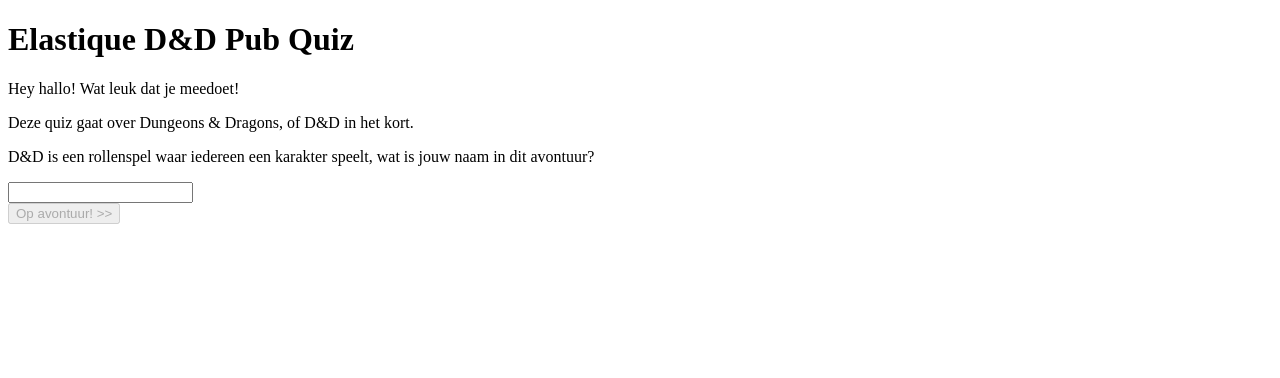
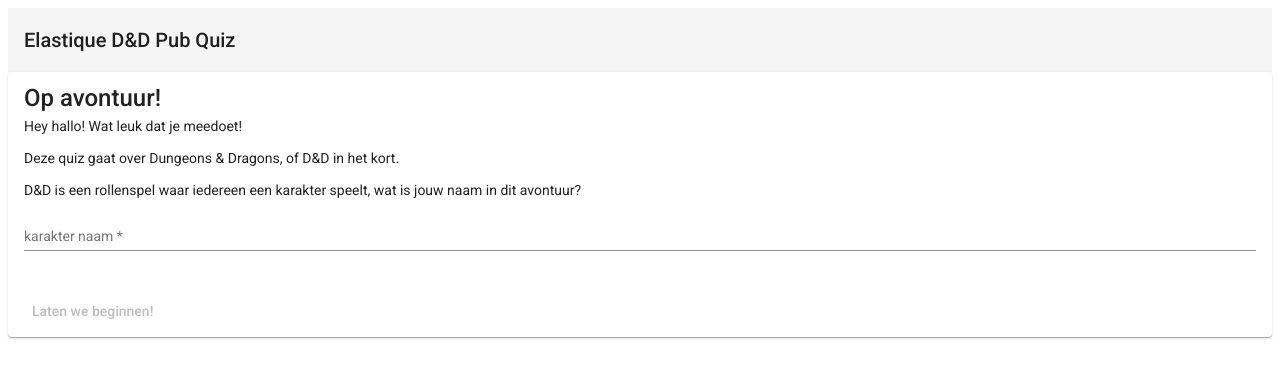
Before and after one commit to hexagon06/elastique-pub-quiz, an Angular app in the folder elastique-pub-quiz/: page /quiz in a window 1280 px wide. Shown: the top 378 px of the page. Built offline with nearby package versions, Linux system fonts and the light colour scheme.

Commit message:
first material styling stuff

```diff
--- a/elastique-pub-quiz/angular.json
+++ b/elastique-pub-quiz/angular.json
@@ -31,6 +31,7 @@
               "src/assets"
             ],
             "styles": [
+              "./node_modules/@angular/material/prebuilt-themes/deeppurple-amber.css",
               "src/styles.sass"
             ],
             "scripts": []
@@ -99,6 +100,7 @@
               "src/assets"
             ],
             "styles": [
+              "./node_modules/@angular/material/prebuilt-themes/deeppurple-amber.css",
               "src/styles.sass"
             ],
             "scripts": []
--- a/elastique-pub-quiz/package.json
+++ b/elastique-pub-quiz/package.json
@@ -11,10 +11,12 @@
   "private": true,
   "dependencies": {
     "@angular/animations": "~12.0.2",
+    "@angular/cdk": "12.0.3",
     "@angular/common": "~12.0.2",
     "@angular/compiler": "~12.0.2",
     "@angular/core": "~12.0.2",
     "@angular/forms": "~12.0.2",
+    "@angular/material": "12.0.3",
     "@angular/platform-browser": "~12.0.2",
     "@angular/platform-browser-dynamic": "~12.0.2",
     "@angular/router": "~12.0.2",
--- a/elastique-pub-quiz/src/app/app.component.html
+++ b/elastique-pub-quiz/src/app/app.component.html
@@ -1,18 +1,4 @@
-<!-- * * * * * * * * * * * * * * * * * * * * * * * * * * * * * * * -->
-<!-- * * * * * * * * * * * The content below * * * * * * * * * * * -->
-<!-- * * * * * * * * * * is only a placeholder * * * * * * * * * * -->
-<!-- * * * * * * * * * * and can be replaced. * * * * * * * * * * * -->
-<!-- * * * * * * * * * * * * * * * * * * * * * * * * * * * * * * * -->
-<!-- * * * * * * * * * Delete the template below * * * * * * * * * * -->
-<!-- * * * * * * * to get started with your project! * * * * * * * * -->
-<!-- * * * * * * * * * * * * * * * * * * * * * * * * * * * * * * * -->
-
-<!-- * * * * * * * * * * * * * * * * * * * * * * * * * * * * * * * -->
-<!-- * * * * * * * * * * * The content above * * * * * * * * * * * -->
-<!-- * * * * * * * * * * is only a placeholder * * * * * * * * * * -->
-<!-- * * * * * * * * * * and can be replaced. * * * * * * * * * * * -->
-<!-- * * * * * * * * * * * * * * * * * * * * * * * * * * * * * * * -->
-<!-- * * * * * * * * * * End of Placeholder * * * * * * * * * * * -->
-<!-- * * * * * * * * * * * * * * * * * * * * * * * * * * * * * * * -->
-<h1>Elastique D&D Pub Quiz</h1>
+<mat-toolbar>
+  <span>Elastique D&D Pub Quiz</span>
+</mat-toolbar>
 <router-outlet></router-outlet>
--- a/elastique-pub-quiz/src/app/app.module.ts
+++ b/elastique-pub-quiz/src/app/app.module.ts
@@ -1,11 +1,11 @@
 import { NgModule } from '@angular/core';
-import { FormsModule } from '@angular/forms';
 import { BrowserModule } from '@angular/platform-browser';
+import { MatToolbarModule } from '@angular/material/toolbar'
 
 import { AppRoutingModule } from './app-routing.module';
 import { AppComponent } from './app.component';
 import { QuizModule } from './quiz/quiz.module';
-
+import { BrowserAnimationsModule } from '@angular/platform-browser/animations';
 @NgModule({
   declarations: [
     AppComponent
@@ -14,6 +14,8 @@
     AppRoutingModule,
     BrowserModule,
     QuizModule,
+    BrowserAnimationsModule,
+    MatToolbarModule,
   ],
   providers: [],
   bootstrap: [AppComponent]
--- a/elastique-pub-quiz/src/app/quiz/question/question.component.html
+++ b/elastique-pub-quiz/src/app/quiz/question/question.component.html
@@ -1,11 +1,15 @@
-<h2>De avonturen van {{name}}</h2>
-<div>
-  <p>{{question === undefined}}</p>
-  <p>{{question?.text}}</p>
-  <p>{{multiQuestion?.question}}{{openQuestion?.question}}</p>
-  <ul>
-    <li *ngFor="let option of multiQuestion?.options">{{option.text}}</li>
-  </ul>
-</div>
-
-<button type="submit" (click)="onSubmit($event)">Antwoord >></button>
+<mat-card>
+  <mat-card-title>De avonturen van {{name}}</mat-card-title>
+  <mat-card-content>
+    <p>{{question?.text}}</p>
+    <label id="question-label">{{multiQuestion?.question}}{{openQuestion?.question}}</label>
+    <mat-radio-group aria-labelledby="question-label" class="multiple-choice-group" [(ngModel)]="chosenOption">
+      <mat-radio-button *ngFor="let option of multiQuestion?.options" [value]="option" class="option-radio-button">
+        {{option.text}}
+      </mat-radio-button>
+    </mat-radio-group>
+  </mat-card-content>
+  <mat-card-actions>
+    <button mat-button color="primary" type="submit" (click)="onSubmit($event)">Antwoord >></button>
+  </mat-card-actions>
+</mat-card>
--- a/elastique-pub-quiz/src/app/quiz/question/question.component.sass
+++ b/elastique-pub-quiz/src/app/quiz/question/question.component.sass
@@ -0,0 +1,6 @@
+.multiple-choice-group
+  display: flex
+  flex-direction: column
+
+  .option-radio-button
+    margin: 5px
--- a/elastique-pub-quiz/src/app/quiz/question/question.component.ts
+++ b/elastique-pub-quiz/src/app/quiz/question/question.component.ts
@@ -1,7 +1,7 @@
 import { Component, OnInit } from '@angular/core';
 import { Router } from '@angular/router';
 import { GameService } from '../game.service';
-import { FlavorText, isFlavorText, isMultipleChoiceProblem, isOpenProblem, QuizQuestion } from '../interfaces';
+import { FlavorText, isFlavorText, isMultipleChoiceProblem, isOpenProblem, MultipleChoiceOption, QuizQuestion } from '../interfaces';
 import { MultipleChoiceQuestion } from '../multiple-choice-question';
 import { OpenQuestion } from '../open-question';
 
@@ -16,6 +16,7 @@
   multiQuestion?: MultipleChoiceQuestion;
   openQuestion?: OpenQuestion;
   flavorText?: FlavorText;
+  chosenOption?: MultipleChoiceOption;
 
   constructor(
     private router: Router,
--- a/elastique-pub-quiz/src/app/quiz/start/start.component.html
+++ b/elastique-pub-quiz/src/app/quiz/start/start.component.html
@@ -1,22 +1,25 @@
-<p>Hey hallo! Wat leuk dat je meedoet!</p>
-<p>Deze quiz gaat over Dungeons & Dragons, of D&D in het kort.</p>
-<p>D&D is een rollenspel waar iedereen een karakter speelt, wat is jouw naam in dit avontuur?</p>
 <form [formGroup]="characterForm" (ngSubmit)="onSubmit($event)">
-  <div>
-    <input type="text" class="form-control" formControlName="name" required>
-    <div *ngIf="name?.invalid && (name?.dirty || name?.touched)" class="alert alert-danger">
-
-      <div *ngIf="name?.errors?.required">
-        Name is required.
-      </div>
-      <div *ngIf="name?.errors?.minlength">
-        Name must be at least 4 characters long.
-      </div>
-      <div *ngIf="name?.errors?.forbiddenName">
-        Name cannot be Bob.
-      </div>
-    </div>
-  </div>
-  <button type="submit" placeholder="Grog, Magus, Twix, etc." [disabled]="!characterForm.valid">Op avontuur!
-    >></button>
+  <mat-card>
+    <mat-card-title>Op avontuur!</mat-card-title>
+    <mat-card-content>
+      <p>Hey hallo! Wat leuk dat je meedoet!</p>
+      <p>Deze quiz gaat over Dungeons & Dragons, of D&D in het kort.</p>
+      <p>D&D is een rollenspel waar iedereen een karakter speelt, wat is jouw naam in dit avontuur?
+      </p>
+      <mat-form-field class="example-full-width">
+        <mat-label>karakter naam</mat-label>
+        <input type="text" matInput formControlName="name" required placeholder="e.g. Morningstar">
+        <!-- <mat-hint>Errors appear instantly!</mat-hint> -->
+        <mat-error *ngIf="name?.errors?.required">
+          Name is required.
+        </mat-error>
+        <mat-error *ngIf="name?.errors?.minlength">
+          Name must be at least 4 characters long.
+        </mat-error>
+      </mat-form-field>
+    </mat-card-content>
+    <mat-card-actions>
+      <button mat-button color="primary" type="submit" [disabled]="!characterForm.valid">Laten we beginnen!</button>
+    </mat-card-actions>
+  </mat-card>
 </form>
--- a/elastique-pub-quiz/src/app/quiz/start/start.component.sass
+++ b/elastique-pub-quiz/src/app/quiz/start/start.component.sass
@@ -0,0 +1,7 @@
+.example-form
+  min-width: 150px
+  max-width: 500px
+  width: 100%
+
+.example-full-width
+  width: 100%
--- a/elastique-pub-quiz/src/index.html
+++ b/elastique-pub-quiz/src/index.html
@@ -1,13 +1,19 @@
 <!doctype html>
 <html lang="en">
+
 <head>
   <meta charset="utf-8">
   <title>ElastiquePubQuiz</title>
   <base href="/">
   <meta name="viewport" content="width=device-width, initial-scale=1">
   <link rel="icon" type="image/x-icon" href="favicon.ico">
+  <link rel="preconnect" href="https://fonts.gstatic.com">
+  <link href="https://fonts.googleapis.com/css2?family=Roboto:wght@300;400;500&display=swap" rel="stylesheet">
+  <link href="https://fonts.googleapis.com/icon?family=Material+Icons" rel="stylesheet">
 </head>
-<body>
+
+<body class="mat-typography darkmode">
   <app-root></app-root>
 </body>
+
 </html>
```
Also changed, not shown: elastique-pub-quiz/src/app/quiz/quiz.module.ts (+12 -0 lines), 1 other file (tests, documents, lock files or other folders).
